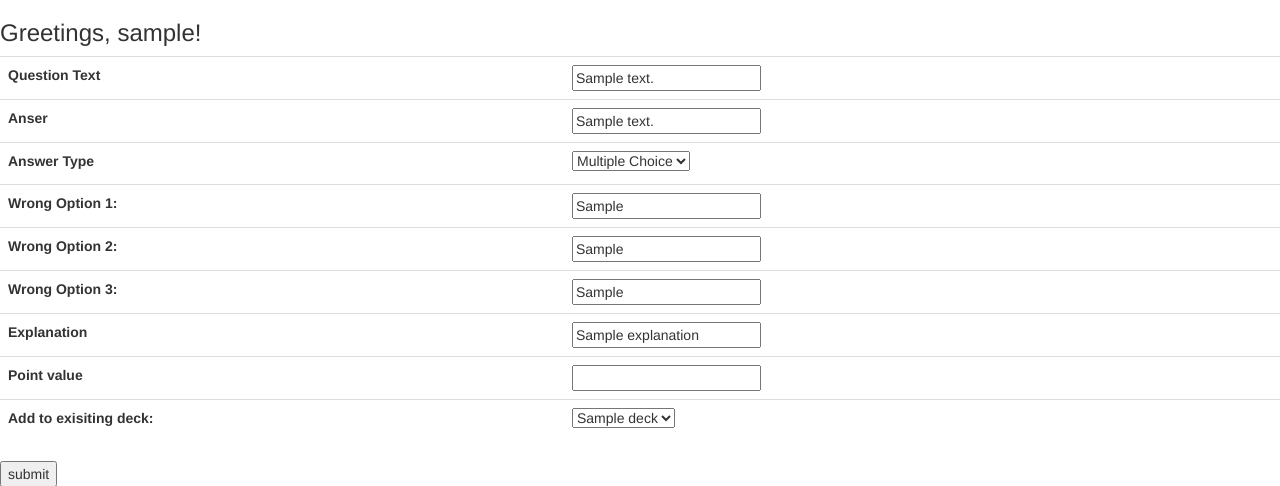
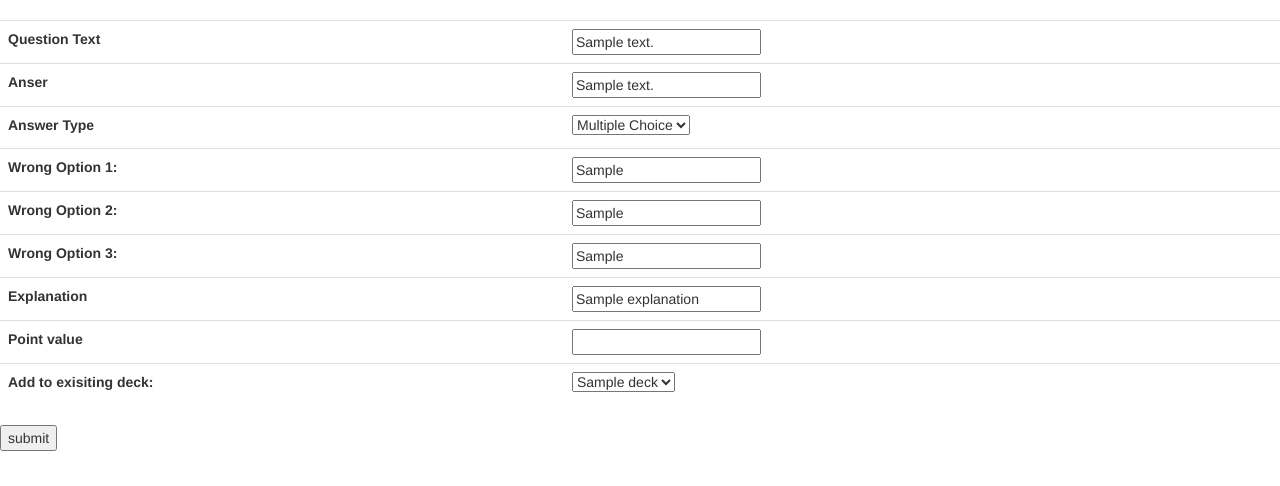
Before and after one commit to mflem/CodeMode, a Flask app: template templates/make.html in a window 1280 px wide. Shown: the part 52-538 px from the top of the page. Run offline with Flask 2, Linux system fonts and the light colour scheme; the template is opened without the code that fills it: most values are stand-ins (such as "Sample title", 1, 10 or a date in 2020); parts of the project's set-up code (start-up, migrations or seed data) failed here and were passed over; some libraries are stand-ins or nearby versions.

Commit message:
Update codemode.html

```diff
--- a/templates/codemode.html
+++ b/templates/codemode.html
@@ -35,7 +35,6 @@ CodeMode -->
 <!--       <form style="color:blue;" id="logoutform" action="{{url_for('logout')}}">
           <button type="submit">logout</button>
       </form> -->
-	<h3>Greetings, {{username}}!</h3>
     {% endblock %}
 
     {% with messages = get_flashed_messages() %}
```
